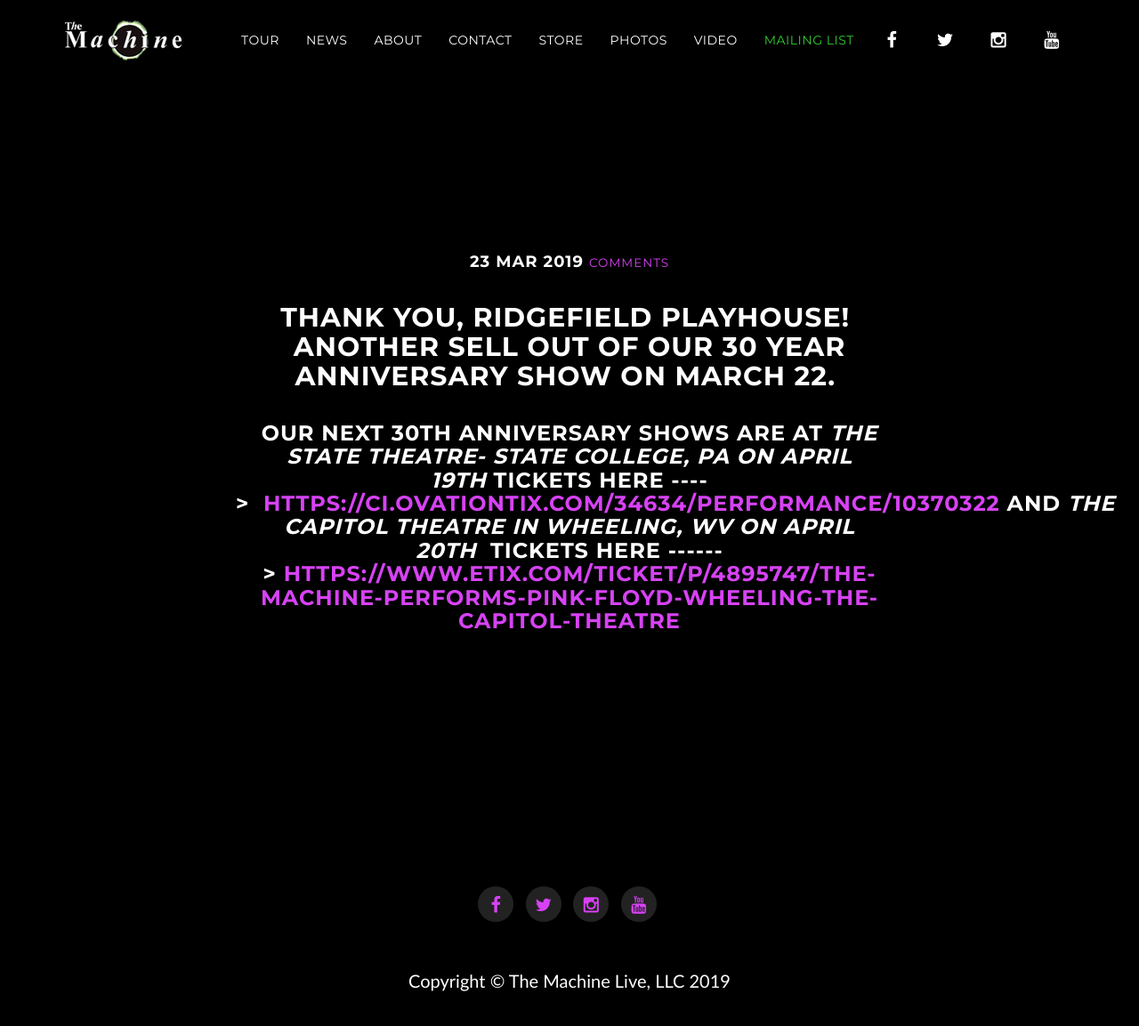
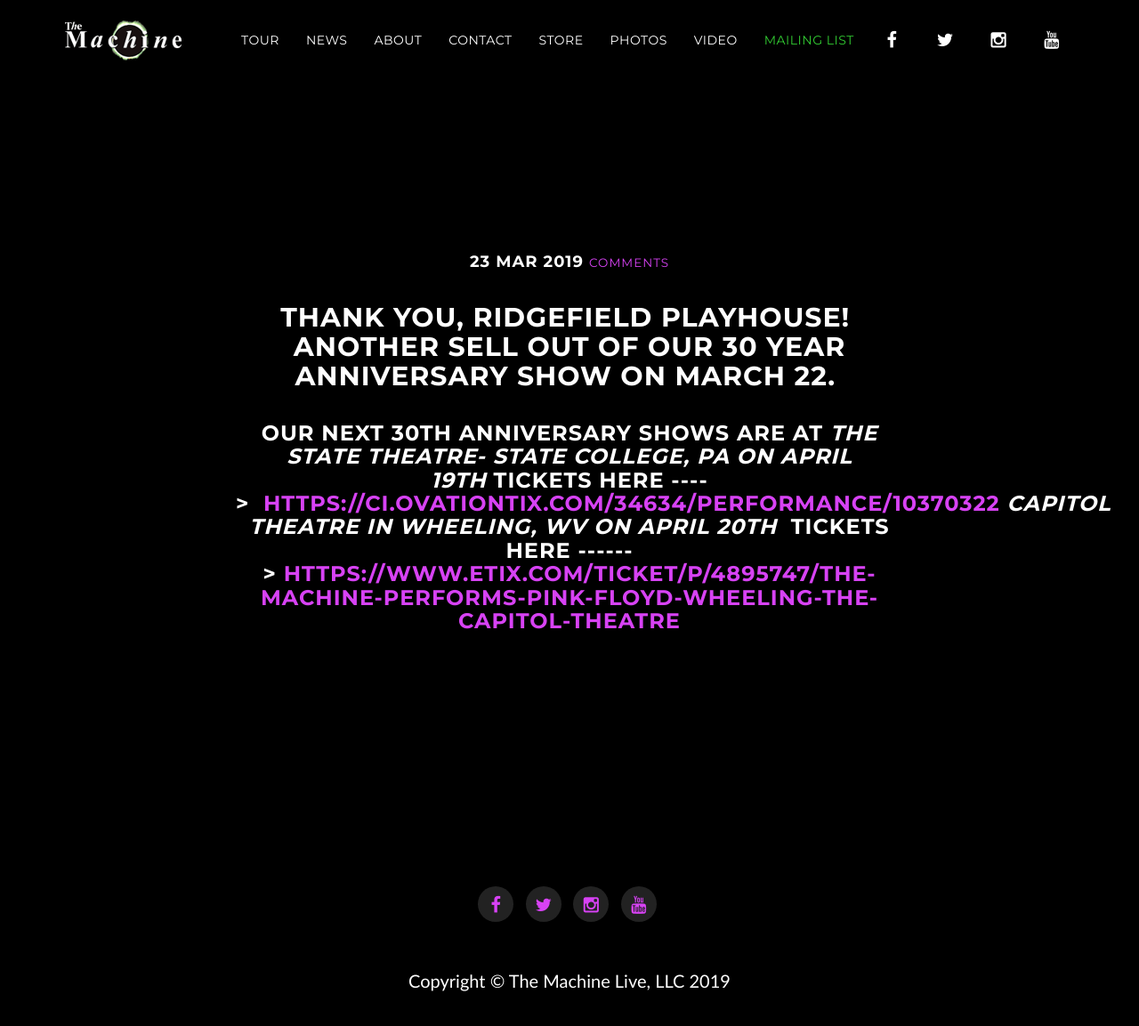
Before and after one commit to machineweb/machineweb.github.io, a Jekyll site: the page built from _posts/2019-03-23-.md, in a window 1280 px wide and 1360 px high. Shown: the top 1153 px of the window at 89% size. Built offline with Jekyll 4.4.1, drawn with Linux system fonts in a browser that asks for light colours; comment, search, counter and statistics services are not loaded; some of the changed lines change nothing that is shown.

Commit message:
Updated news item

```diff
--- a/_posts/2019-03-23-.md
+++ b/_posts/2019-03-23-.md
@@ -6,4 +6,4 @@
 
 <h2>Thank you, Ridgefield Playhouse!&nbsp; Another sell out of our 30 Year Anniversary show on March 22.&nbsp;</h2>
 
-<h3>Our next 30th Anniversary shows are at&nbsp;<em><strong>The State Theatre- State College, PA on April 19th&nbsp;</strong></em>tickets here ----&gt;&nbsp;&nbsp;<a href="https://ci.ovationtix.com/34634/performance/10370322">https://ci.ovationtix.com/34634/performance/10370322</a>&nbsp;And&nbsp;<strong><em>The Capitol Theatre in Wheeling, WV on April 20th&nbsp;&nbsp;</em></strong>tickets here ------&gt;&nbsp;<a href="https://www.etix.com/ticket/p/4895747/the-machine-performs-pink-floyd-wheeling-the-capitol-theatre">https://www.etix.com/ticket/p/4895747/the-machine-performs-pink-floyd-wheeling-the-capitol-theatre</a></h3>
+<h3>Our next 30th Anniversary shows are at&nbsp;<em><strong>The State Theatre- State College, PA on April 19th&nbsp;</strong></em>tickets here ----&gt;&nbsp;&nbsp;<a href="https://ci.ovationtix.com/34634/performance/10370322">https://ci.ovationtix.com/34634/performance/10370322</a>&nbsp;<strong><em>Capitol Theatre in Wheeling, WV on April 20th&nbsp;&nbsp;</em></strong>tickets here ------&gt;&nbsp;<a href="https://www.etix.com/ticket/p/4895747/the-machine-performs-pink-floyd-wheeling-the-capitol-theatre">https://www.etix.com/ticket/p/4895747/the-machine-performs-pink-floyd-wheeling-the-capitol-theatre</a></h3>
```
